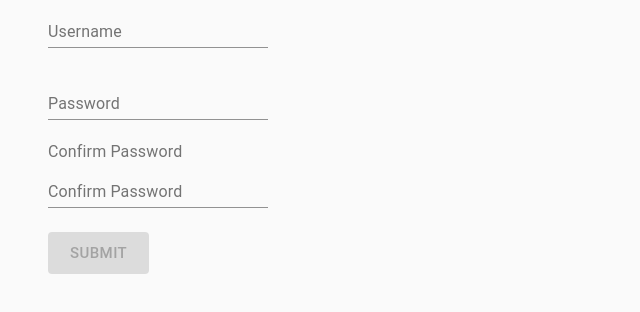
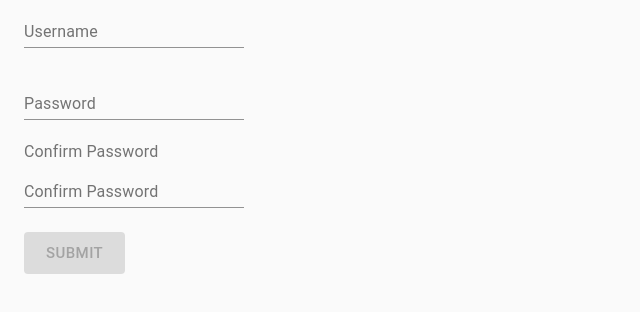
Before and after one commit to likesalmon/tst-tech-assessment-ammon-morris, a React (Create React App) app: page / in a window 1280 px wide. Shown: the top 312 px of the page, without its empty margins (0-640 px from the left). Built offline with nearby package versions, Linux system fonts and the light colour scheme; the HTML template or start-up script is replaced by a standard one.

Commit message:
refactor(App): remove side padding

```diff
--- a/src/containers/App.tsx
+++ b/src/containers/App.tsx
@@ -6,16 +6,15 @@
  *
  */
 import React, { FunctionComponent } from "react";
-import Container from "@material-ui/core/Container";
 import Signup from "./Signup";
 
 interface AppProps {}
 
 const App: FunctionComponent<AppProps> = () => {
   return (
-    <Container>
+    <div>
       <Signup />
-    </Container>
+    </div>
   );
 };
 
```
